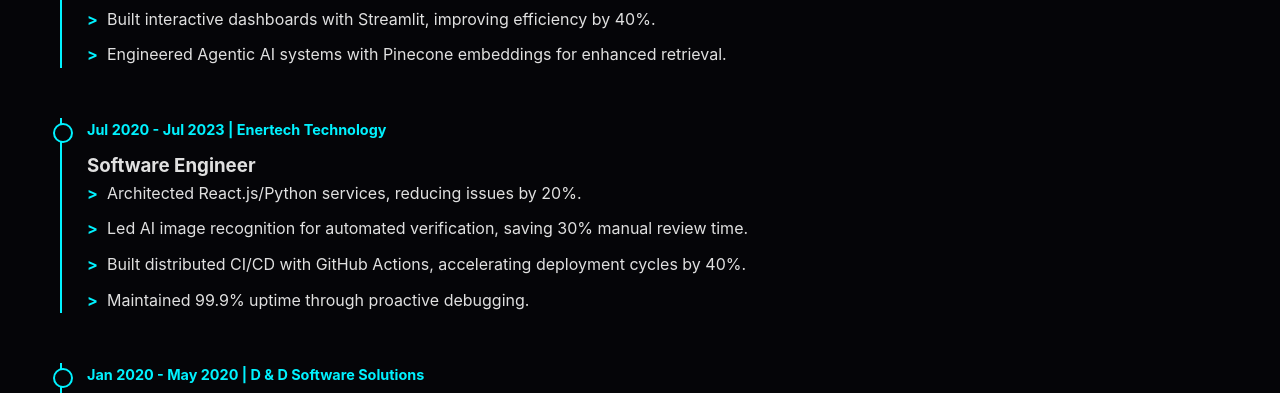
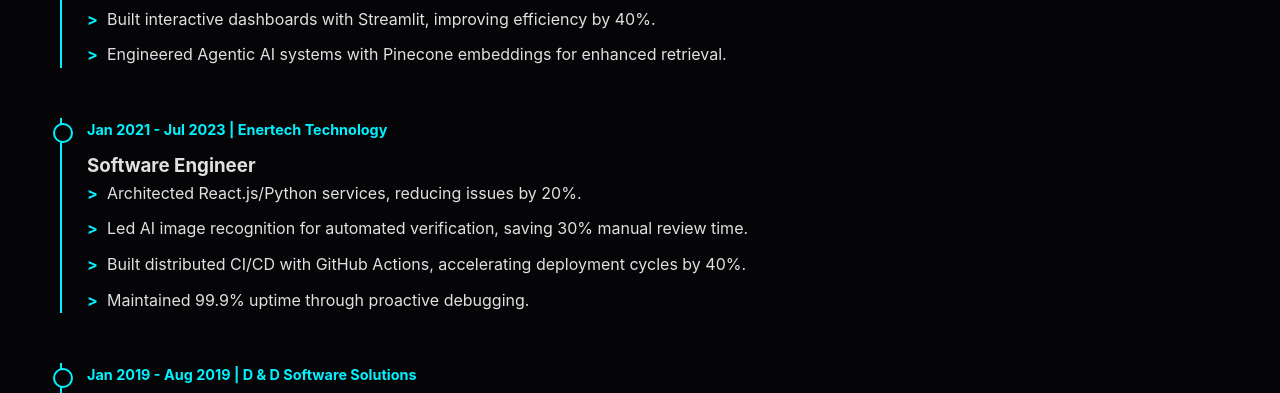
Before and after one commit to dhrumil10/dhrumil10.github.io, a plain HTML site: page index.html in a window 1280 px wide. Shown: the part 1716-2109 px from the top of the page. Drawn offline with nearby package versions, Linux system fonts and the light colour scheme.

Commit message:
just update few changes

```diff
--- a/index.html
+++ b/index.html
@@ -118,7 +118,7 @@
         </div>
 
         <div class="timeline-item" data-aos="fade-left">
-            <div class="job-meta">Jul 2020 - Jul 2023 | Enertech Technology</div>
+            <div class="job-meta">Jan 2021 - Jul 2023 | Enertech Technology</div>
             <h3>Software Engineer</h3>
             <ul>
                 <li>Architected React.js/Python services, reducing issues by 20%.</li>
@@ -129,7 +129,7 @@
         </div>
 
         <div class="timeline-item" data-aos="fade-left">
-            <div class="job-meta">Jan 2020 - May 2020 | D & D Software Solutions</div>
+            <div class="job-meta">Jan 2019 - Aug 2019 | D & D Software Solutions</div>
             <h3>Jr. Software Developer</h3>
             <ul>
                 <li>Developed Java Spring Boot APIs and MySQL/MongoDB backend components.</li>
```
